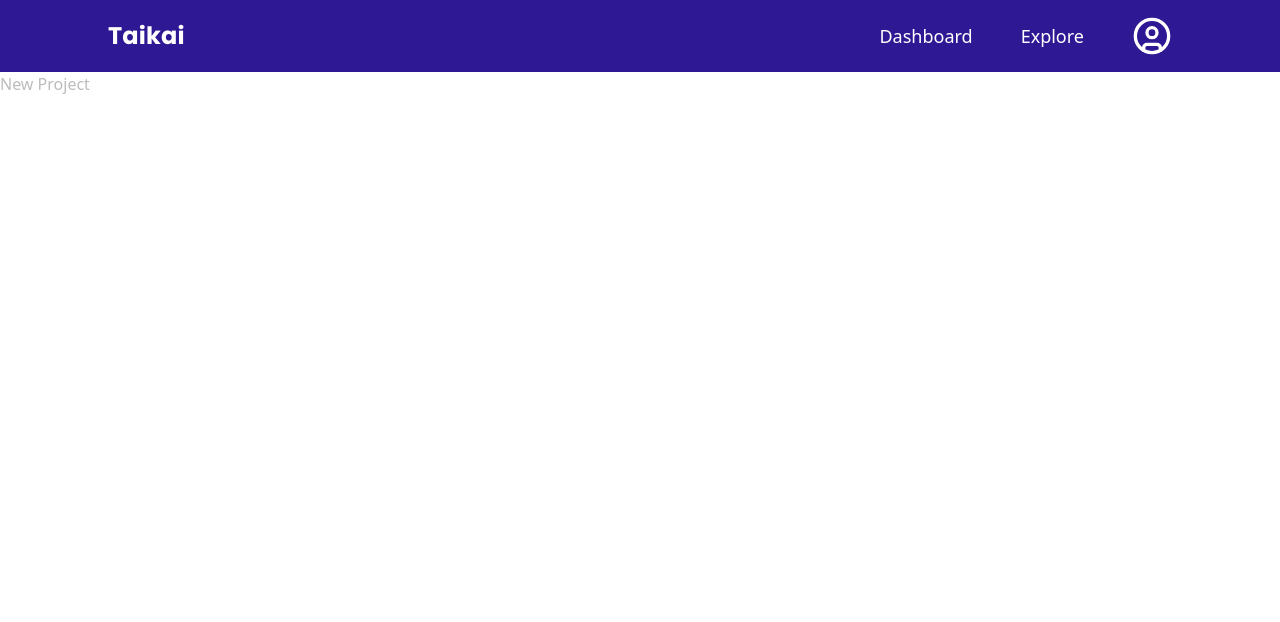
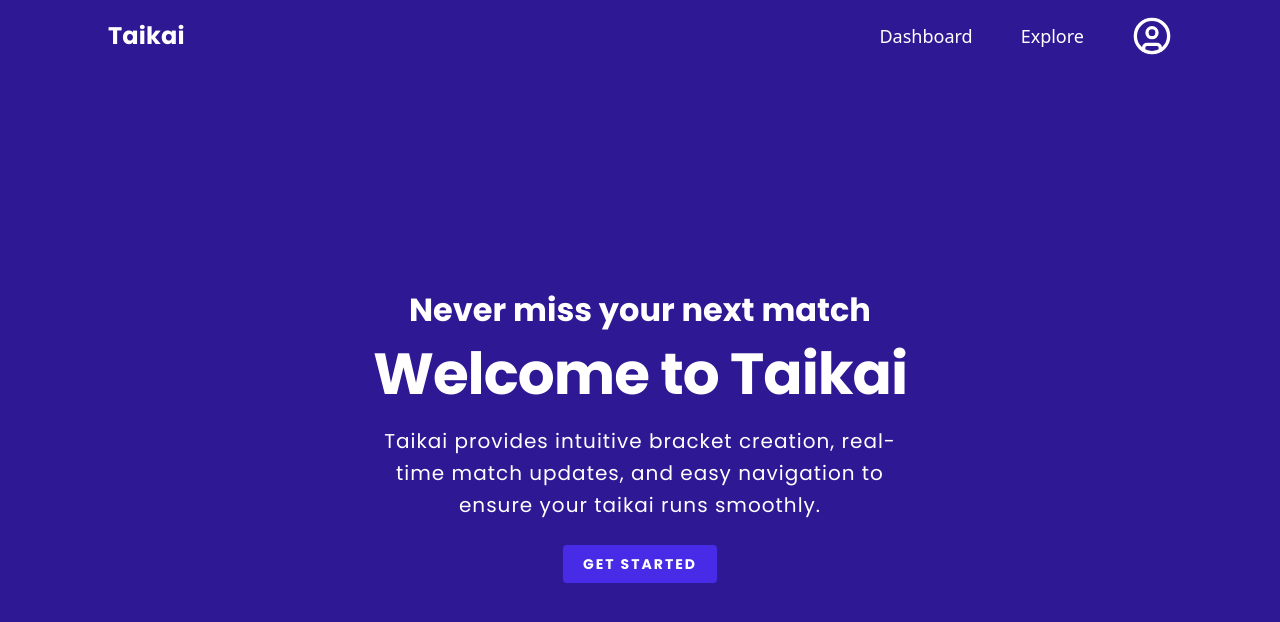
Before and after one commit to s3lven/kendo-brackets, a Next.js app in the folder frontend/: page / in a window 1280 px wide. Shown: the top 622 px of the page. Built offline with nearby package versions, Linux system fonts and the light colour scheme.

Commit message:
feat: added hero page

```diff
--- a/frontend/src/app/features/bracket/components/bracket-view/bracket-match.tsx
+++ b/frontend/src/app/features/bracket/components/bracket-view/bracket-match.tsx
@@ -215,6 +215,7 @@
         <Dialog.Content
           className="data-[state=open]:animate-contentShow fixed top-[50%] left-[50%] translate-x-[-50%] translate-y-[-50%] focus:outline-none
           max-w-[680px] max-h-[425px] flex flex-col justify-between items-center p-4 gap-[10px] bg-neutral8 w-full h-full font-poppins"
+          aria-describedby={undefined}
         >
           <Dialog.Title asChild>
             {/* Title */}
--- a/frontend/src/app/page.tsx
+++ b/frontend/src/app/page.tsx
@@ -1,11 +1,23 @@
 // import Image from "next/image";
+
+import EditorButton from "@/components/ui/editor-button";
 
 export default function Home() {
   return (
-    <div>
-      <p className="text-shade2_30">
-        New Project
-      </p>
+    <div className="w-full h-full flex justify-center items-center py-[120px] gap-16 bg-dark font-poppins">
+      <div className="flex flex-col justify-center items-center gap-6">
+        <div className="flex flex-col justify-center items-center gap-4">
+          <div className="flex flex-col gap-2">
+            <p className="text-headline text-center text-white">Never miss your next match</p>
+            <p className="text-header text-center text-white ">Welcome to Taikai</p>
+          </div>
+          <p className="text-xl leading-8 tracking-wider text-center text-white text-pretty w-2/5">Taikai provides intuitive bracket creation, real-time match updates, and easy navigation to ensure your taikai  runs smoothly.</p>
+
+        </div>
+        <div className="flex gap-6">
+          <EditorButton text={"Get Started"}/>
+        </div>
+      </div>
     </div>
   );
 }
```
